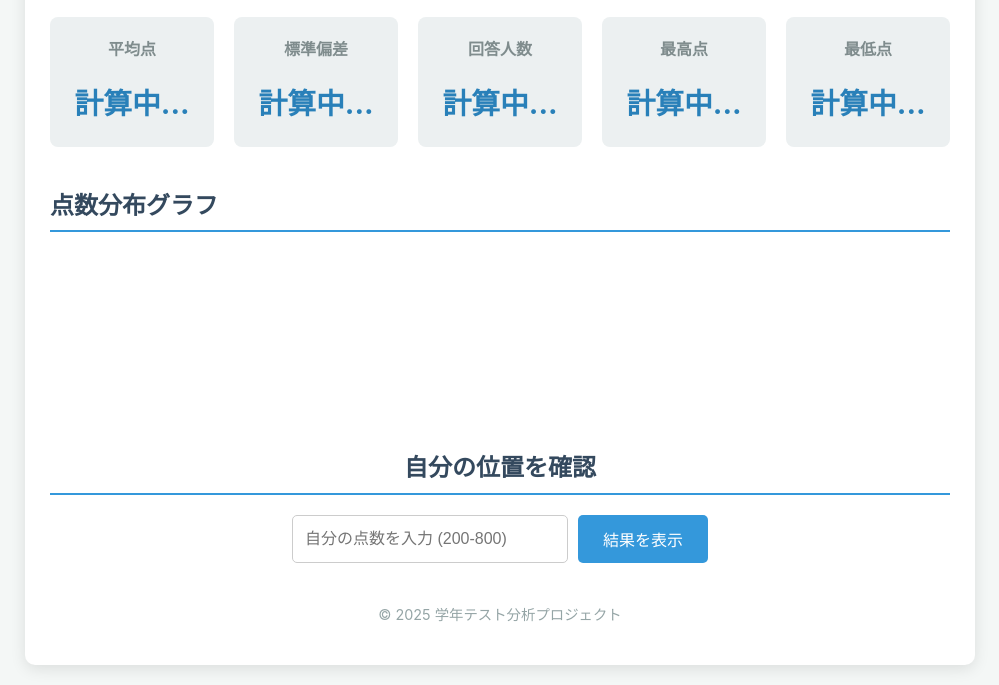
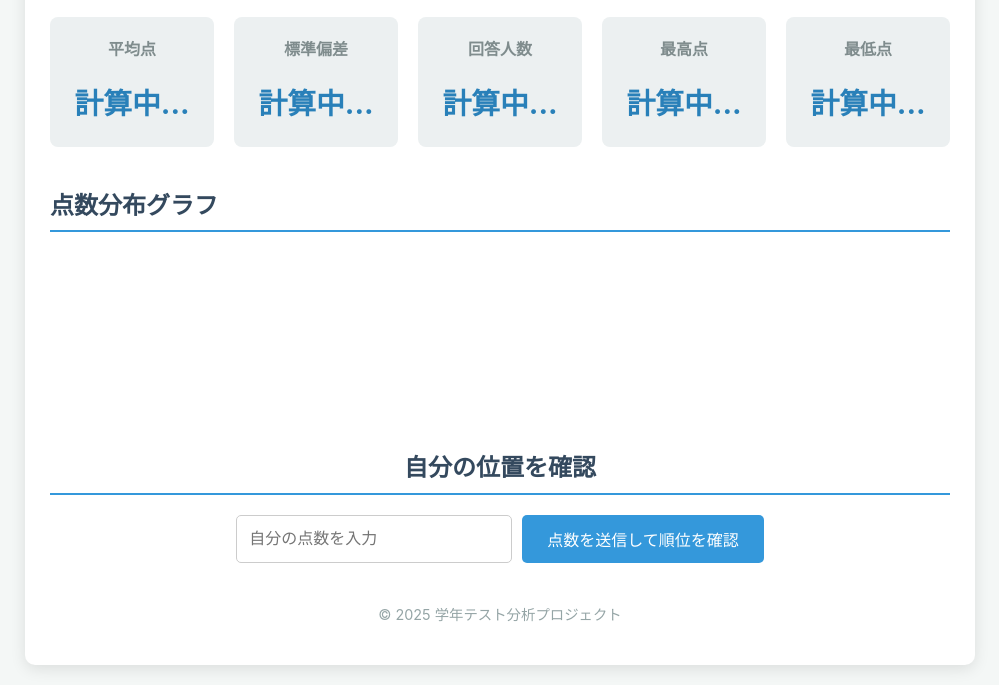
Before and after one commit to nyaamikeneko/test-score-viewer, a plain HTML site: page index.html in a window 1280 px wide. Shown: the part 205-890 px from the top of the page, without its empty margins (140-1139 px from the left). Drawn offline with nearby package versions, Linux system fonts and the light colour scheme; no server answers.

Commit message:
Update index.html

```diff
--- a/index.html
+++ b/index.html
@@ -46,8 +46,8 @@
             <section class="interactive-section">
                 <h2>自分の位置を確認</h2>
                 <form id="score-form">
-                    <input type="number" id="user-score" placeholder="自分の点数を入力 (200-800)" min="200" max="800" required>
-                    <button type="submit">結果を表示</button>
+                    <input type="number" id="user-score" placeholder="自分の点数を入力" min="200" max="800" required>
+                    <button type="submit">点数を送信して順位を確認</button>
                 </form>
                 <div id="result-display" class="result-container" style="display: none;">
                     <p id="rank-result"></p>
```
